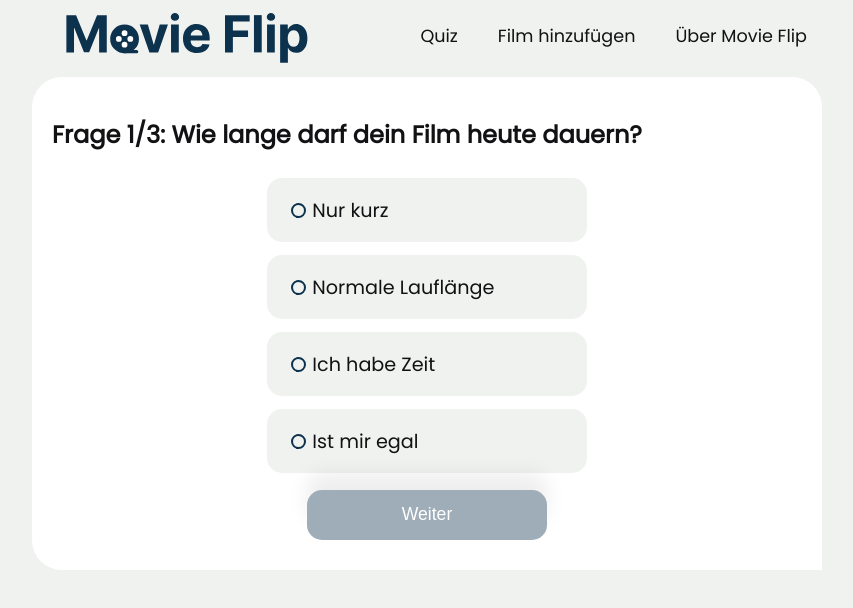
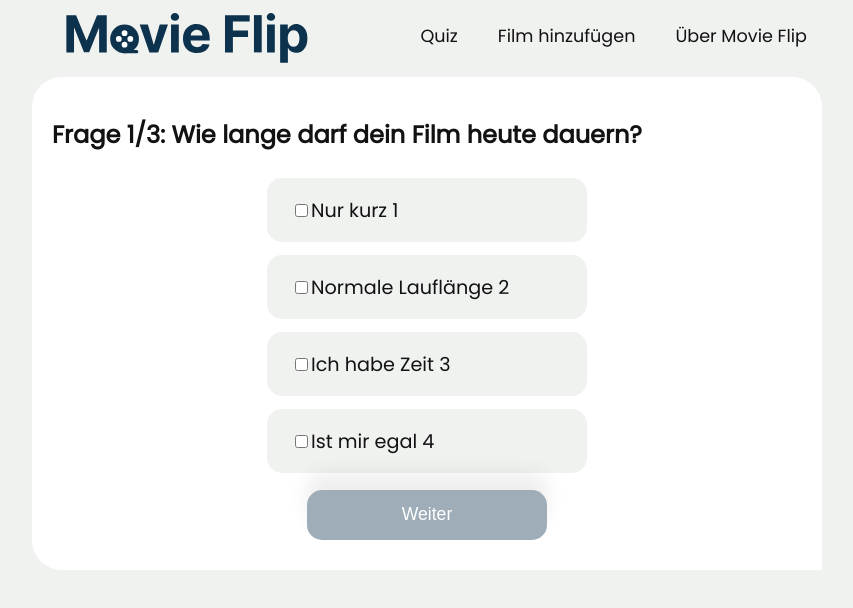
Before and after one commit to flipkoehler/capstone-project-ts, a Next.js app: page /quiz in a window 1280 px wide. Shown: the top 608 px of the page, without its empty margins (213-1066 px from the left). Built offline with nearby package versions, Linux system fonts and the light colour scheme; no server answers; the database is empty.

Commit message:
change the radio buttons to checkboxes

```diff
--- a/assets/data/moods.js
+++ b/assets/data/moods.js
@@ -23,12 +23,10 @@ export const movieMood = {
   20: traurig,
   21: ernst,
   22: fordernd,
-  23: rau,
   24: brutal,
   25: düster,
   26: inspirierend,
   27: hautnah,
-  28: bittersüß,
   29: gemütlich,
   30: ruhig,
 };
--- a/assets/data/questionData.js
+++ b/assets/data/questionData.js
@@ -6,36 +6,40 @@ export const questionAnswer = [
     questionStyling: "short",
     answerOptions: [
       {
+        id: 1,
         answer: "Nur kurz",
         value: {
           min: 0,
           max: 99,
         },
-        isSelected: false,
+        checked: false,
       },
       {
+        id: 2,
         answer: "Normale Lauflänge",
         value: {
           min: 100,
           max: 139,
         },
-        isSelected: false,
+        checked: false,
       },
       {
+        id: 3,
         answer: "Ich habe Zeit",
         value: {
           min: 140,
           max: 9999,
         },
-        isSelected: false,
+        checked: false,
       },
       {
+        id: 4,
         answer: "Ist mir egal",
         value: {
           min: 0,
           max: 9999,
         },
-        isSelected: false,
+        checked: false,
       },
     ],
   },
@@ -92,7 +96,7 @@ export const questionAnswer = [
       },
       {
         answer: "😥 Bewegende Filme",
-        value: [20, 21, 22, 23, 24, 25, 26, 27, 28],
+        value: [20, 21, 22, 4, 24, 25, 26, 27, 7],
       },
       {
         answer: "😌 Entspannte Filme",
--- a/components/Quiz/quizLogic.js
+++ b/components/Quiz/quizLogic.js
@@ -12,11 +12,11 @@ export default function MovieQuiz() {
   const movieDataWithEditedReleaseYear = movieData.map((movie) => {
     return { ...movie, release_date: movie.release_date.slice(0, 4) };
   });
-  console.log(questionAnswer);
   // sets the current question step the user is in (e.g. Step 1 out of 4)
   const [currentStep, setCurrentStep] = useState(0);
   // saves the given answer in an array (e.g. Question 1 - short movies)
   const [givenAnswers, setGivenAnswers] = useState([]);
+  const [data, setData] = useState({ questionAnswer });
 
   // this function is the main component. As a parameter it takes an Array with the given answers
   // it is called when the User hits the "Zur Filmempfehlung" Button
@@ -40,6 +40,16 @@ export default function MovieQuiz() {
     } else router.push(`/errorpages/no-movie`);
   }
 
+  const updateState = (id) => {
+    const updatedItems = [...data.questionAnswer[currentStep].answerOptions];
+    const itemId = updatedItems.findIndex((obj) => obj.id === id);
+    updatedItems[itemId].checked = !updatedItems[itemId].checked;
+    setData({
+      ...data,
+      items: updatedItems,
+    });
+  };
+
   // Function handles the Click on the Button. It sets the current step the user is in
   // and it gives the current array with the given answers to the main function
   function handleNext(event) {
@@ -55,21 +65,21 @@ export default function MovieQuiz() {
       <section>
         <h1>{questionAnswer[currentStep].question}</h1>
         {questionAnswer[currentStep].answerOptions.map((answer, index) => (
-          <StyledAnswerWrapper
-            key={index}
-            onClick={() => {
-              setGivenAnswers([(givenAnswers[currentStep] = answer.value)]);
-              setGivenAnswers([...givenAnswers]);
-            }}
-          >
+          <StyledAnswerWrapper key={index}>
             <StyledInput
-              type="radio"
-              value="answer.value"
-              name="answer"
+              type="checkbox"
+              id="check"
+              value={answer.value}
+              // name="answer"
+              checked={answer.checked}
+              onChange={() => updateState(answer.id)}
+              // setGivenAnswers([(givenAnswers[currentStep] = answer.value)]);
+              // setGivenAnswers([...givenAnswers]);
+
               readOnly
-              checked={answer.value === givenAnswers[currentStep]}
+              // checked={answer.value === givenAnswers[currentStep]}
             />
-            {answer.answer}
+            {answer.answer} {answer.id}
           </StyledAnswerWrapper>
         ))}
         <div>
@@ -102,11 +112,11 @@ const StyledAnswerWrapper = styled.div`
 // okay - I may be stupid. But I really hate the native radio buttons. So here is my styling...
 const StyledInput = styled.input`
   //remove the native radio input styles
-  -webkit-appearance: none;
-  appearance: none;
-  margin: 0 6px 0 0;
+  /* -webkit-appearance: none;
+  appearance: none; */
+  /* margin: 0 6px 0 0; */
   // styling the input field
-  color: var(--darkBlue);
+  /* color: var(--darkBlue);
   width: 1.15em;
   height: 1.15em;
   border: 0.15em solid var(--darkBlue);
@@ -120,5 +130,5 @@ const StyledInput = styled.input`
     box-shadow: inset 1em 1em var(--darkBlue);
     transform: scale(1.2);
     background-color: var(--darkBlue);
-  }
+  } */
 `;
```
